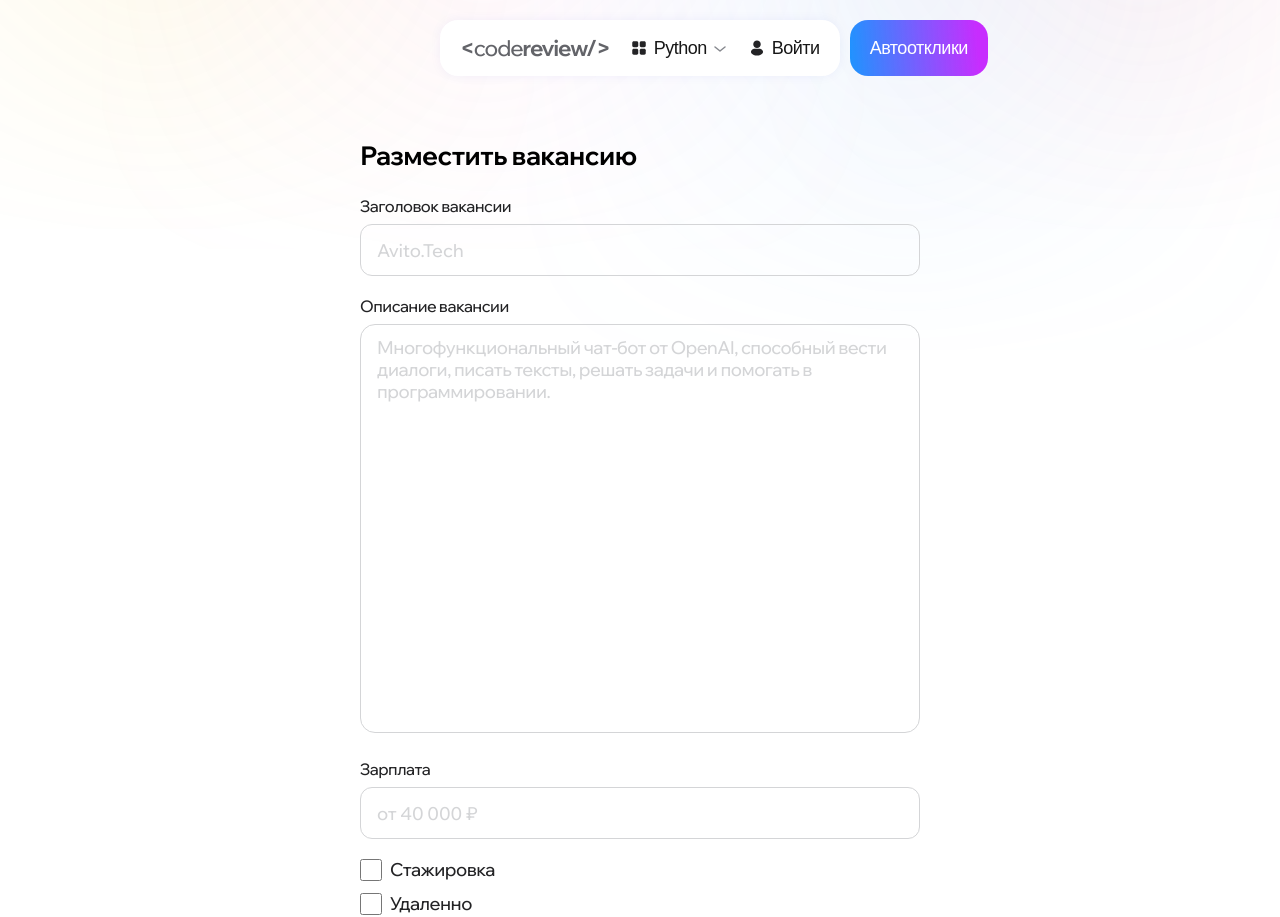
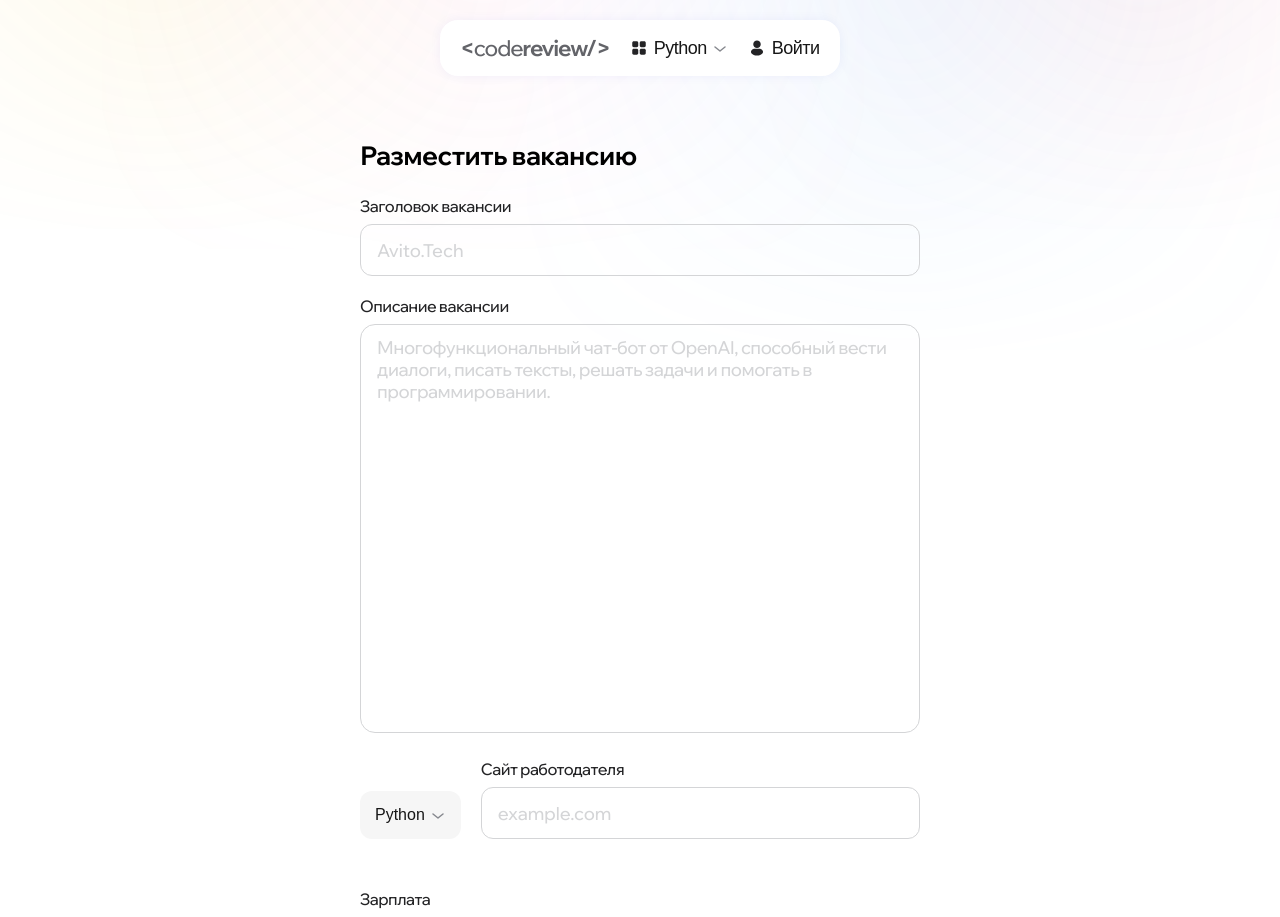
Before and after one commit to Marie8215/codereview, a Next.js app: page /jobs/create in a window 1280 px wide. Shown: the top 917 px of the page. Built offline with nearby package versions, Linux system fonts and the light colour scheme; a web font is replaced by a local one.

Commit message:
форма добавления. добавляет картинку и недостающие инпуты

```diff
--- a/api/ApiClient.tsx
+++ b/api/ApiClient.tsx
@@ -305,10 +305,35 @@ class ApiClient {
     return {
       login: async (data: LoginData) => {
         // todo здесь выполнять запрос без кэша!
-        const tokenData: TokenResponse = {
-          access_token: "faketoken_ " + data.username,
-          token_type: "Bearer",
-        };
+        // const tokenData: TokenResponse = {
+        //   access_token: "faketoken_ " + data.username,
+        //   token_type: "Bearer",
+        // };
+
+        const formData = new URLSearchParams();
+        formData.append("username", data.username);
+        formData.append("password", data.password);
+
+        const response = await fetch(`${this.baseUrl}/auth/token`, {
+          method: "POST",
+          headers: {
+            "Content-Type": "application/x-www-form-urlencoded",
+          },
+          body: formData,
+          cache: "no-cache", // Отключаем кэш для этого запроса
+        });
+
+        if (!response.ok) {
+          return {
+            isSuccess: false,
+            error: {
+              message: "Login failed",
+              code: response.status,
+            },
+          };
+        }
+
+        const tokenData: TokenResponse = await response.json();
 
         // Сохраняем токен
         this.accessToken = tokenData.access_token;
--- a/app/[stack]/jobs/JobCards.tsx
+++ b/app/[stack]/jobs/JobCards.tsx
@@ -28,6 +28,7 @@ export const JobCards = ({ data, baseUrl, currentPage }: JobCardsProps) => {
       companyName: job.company_name,
       location: job.location,
       datePosted: job.date_publication,
+      image: job.image,
     })) ?? [];
 
   const isDesktop =
--- a/app/jobs/create/page.tsx
+++ b/app/jobs/create/page.tsx
@@ -5,6 +5,8 @@ import GradientButton from "../../../components/GradientButton/GradientButton";
 import Image from "next/image";
 import { DefaultPageBackground } from "@/components/Background/MainPageBackground";
 import { apiClient } from "../../../api/ApiClient";
+import { DropdownList } from "../../../components/Dropdown/DropdownList";
+import { stackOptions } from "../../data/static-content";
 
 export default function PostVacancy() {
   const [title, setTitle] = useState("");
@@ -20,6 +22,8 @@ export default function PostVacancy() {
   const [success, setSuccess] = useState(false);
   const [logo, setLogo] = useState<File | null>(null);
   const fileInputRef = useRef<HTMLInputElement>(null);
+  const [stack, setStack] = useState<string>(stackOptions[0].title);
+  const [url, setUrl] = useState("");
 
   // обработчик выбора файла
   const handleLogoChange = (e: React.ChangeEvent<HTMLInputElement>) => {
@@ -64,14 +68,16 @@ export default function PostVacancy() {
       title,
       salary,
       location: city,
-      speciality: "",
+      speciality: stack,
       internship: isInternship,
       remote: isRemote,
-      url: "",
+      url,
       description: desc,
-      source: "",
+      source: "codereview",
       image: imageBase64,
     };
+
+    console.log("imageBase64", imageBase64);
 
     const response = await apiClient.vacancies.create(vacancyData);
 
@@ -114,6 +120,31 @@ export default function PostVacancy() {
               value={desc}
               onChange={(e) => setDesc(e.target.value)}
             />
+          </div>
+
+          <div className="mb-[20px]">
+            <div className="flex flex-col md:flex-row gap-[20px] mb-[30px] items-end">
+              <DropdownList
+                relative
+                buttonLike
+                trigger={stack || "Стэк"}
+                onSelect={(item) => setStack(item.title)}
+                items={stackOptions.map((item) => ({
+                  id: item.title,
+                  title: item.title,
+                  data: item,
+                }))}
+                activeIds={[stack]}
+                multiselect={false}
+              />
+              <CustomInput
+              label="Сайт работодателя"
+              type="text"
+              placeholder="example.com"
+              value={url}
+              onChange={(e) => setUrl(e.target.value)}
+            />
+            </div>
           </div>
 
           <div className="mb-[20px]">
--- a/components/Header/Header.tsx
+++ b/components/Header/Header.tsx
@@ -28,7 +28,7 @@ export const Header = () => {
   const router = useRouter();
   const pathname = usePathname();
 
-  const showJobsButton = pathname.includes("jobs");
+  const showJobsButton = pathname.includes("jobs") && !pathname.includes("jobs/create");
   const showInterviewsButton = pathname.includes("interviews");
 
   const isHomePage = pathname.split("/").filter(Boolean).length < 2;
```
